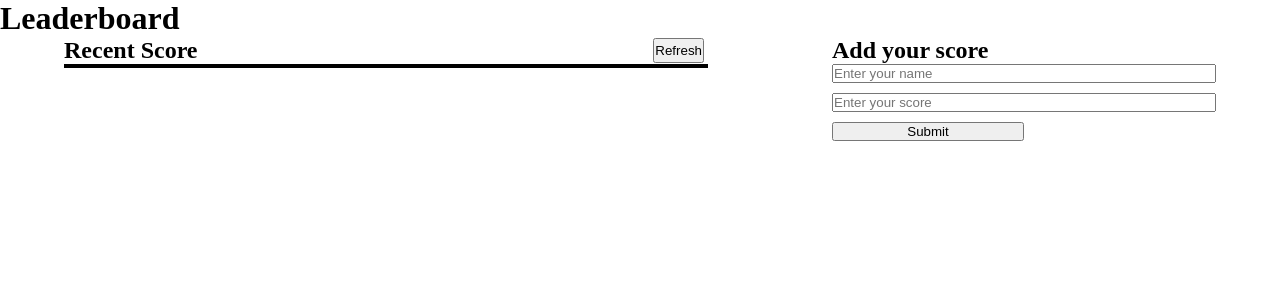
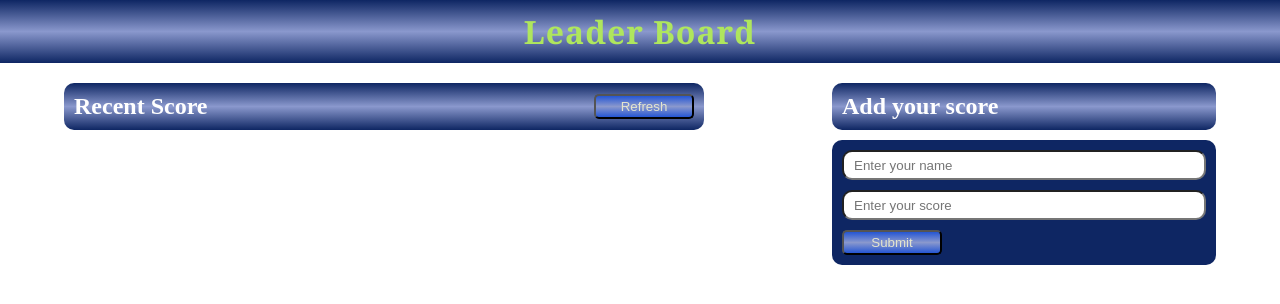
Before and after one commit to Nahid1911/LeadersBoard, a website built with webpack: page src/index.html in a window 1280 px wide. Built offline with nearby package versions, Linux system fonts and the light colour scheme; no server answers.

Commit message:
add style in the leaders boart

```diff
--- a/src/index.html
+++ b/src/index.html
@@ -6,7 +6,7 @@
   <title>Leaderboard</title>
 </head>
 <body>
-  <h1>Leaderboard</h1>
+  <h1>Leader Board</h1>
   <main class="mainContainer">
     <div class="scoreBoard">
       <div class="textAndRefresh">
@@ -20,7 +20,7 @@
       <form id="scoreForm" class="scoreForm">
         <input type="text" id="nameInput" placeholder="Enter your name" />
         <input type="number" id="scoreInput" placeholder="Enter your score" />
-        <button type="button" id="submit">Submit</button>
+        <button type="button" class="btnAll" id="submit">Submit</button>
       </form>
     </div>
   </main>
--- a/src/index.js
+++ b/src/index.js
@@ -4,11 +4,10 @@ import { saveScore, fetchScores } from './localStorage';
 
 const displayLeaderboard = (data) => {
   const leadersBoard = document.getElementById('leaderboard');
+  leadersBoard.innerHTML = '';
   const table = document.createElement('table')
-  leadersBoard.appendChild(table);
   const tbody = document.createElement('tbody');
   tbody.className = "tBody";
-  table.innerHTML = '';
 
   const scores = data.result;
 
@@ -18,6 +17,7 @@ const displayLeaderboard = (data) => {
     tbody.appendChild(row);
   });
 
+  leadersBoard.appendChild(table);
   table.appendChild(tbody);
 };
 
@@ -34,3 +34,6 @@ document.getElementById('submit').addEventListener('click', async () => {
   document.getElementById('nameInput').value = '';
   document.getElementById('scoreInput').value = '';
 });
+
+const data = await fetchScores();
+displayLeaderboard(data);
--- a/src/localStorage.js
+++ b/src/localStorage.js
@@ -5,8 +5,6 @@ const fetchScores = async () => {
   try {
     const response = await fetch(`${apiURL}/games/${gameId}/scores`);
     const data = await response.json();
-
-    console.log(data);
     return data;
   } catch (error) {
     console.error('Error fetching scores:', error);
--- a/src/style.css
+++ b/src/style.css
@@ -1,6 +1,21 @@
 * {
   margin: 0;
   padding: 0;
+  box-sizing: border-box;
+}
+
+h1 {
+  background: linear-gradient(rgb(14 38 99), #8a98cd, rgb(14 38 99));
+  color: #e4e5ce;
+  margin-bottom: 20px;
+  text-align: center;
+  padding: 10px 0;
+  font-family: Georgia, 'Times New Roman', Times, serif;
+  letter-spacing: 1px;
+}
+
+h1:hover {
+  color: rgb(175, 230, 93);
 }
 
 .mainContainer {
@@ -13,30 +28,69 @@
   display: flex;
   flex-direction: column;
   justify-content: space-around;
+  background-color: rgb(14 38 99);
+  padding: 10px;
+  border-radius: 10px;
 }
 
 .scoreForm > input {
   margin-bottom: 10px;
+  height: 30px;
+  padding: 10px;
+  border-radius: 10px;
+  outline: none;
 }
 
 .scoreForm > button {
-  width: 50%;
+  width: 100px;
 }
 
 table {
   width: 100%;
+  padding: 5px;
+  background-color: rgb(14 38 99);
+  display: flex;
+  flex-direction: column;
+  justify-content: center;
+  border-radius: 10px;
 }
 
 .leaderboard > .tbody {
   width: 100%;
+  display: flex;
+  flex-direction: column;
+  justify-content: center;
 }
 
 tbody > tr {
   width: 100%;
+  height: 30px;
+  padding: 8px;
+  display: flex;
+  align-items: center;
+  margin: 8px 0;
+  background-color: rgb(150 228 240);
+  border-radius: 8px;
+  color: #2a2aa5;
+  font-weight: 700;
+}
+
+.inputFieldContainer > h2 {
+  background: linear-gradient(rgb(14 38 99), #8a98cd, rgb(14 38 99));
+  color: #fff;
+  margin-bottom: 10px;
+  border-radius: 10px;
+  padding: 10px;
 }
 
 tbody > tr:nth-child(even) {
-  background-color: rgb(180, 178, 176);
+  background-color: rgb(82, 200, 236);
+}
+
+tbody > tr:hover {
+  background: linear-gradient(rgb(7, 142, 163), #a3eaa3, rgb(7, 142, 163));
+  color: #065c1d;
+  box-shadow: 0 5px 10px;
 }
 
 .scoreBoard {
@@ -48,7 +102,6 @@ tbody > tr:nth-child(even) {
 }
 
 .leaderboard {
-  border: 2px solid black;
   width: 100%;
 }
 
@@ -57,8 +110,23 @@ tbody > tr:nth-child(even) {
   flex-direction: row;
   justify-content: space-between;
   align-items: center;
+  background: linear-gradient(rgb(14 38 99), #8a98cd, rgb(14 38 99));
+  color: #fff;
+  border-radius: 10px;
+  padding: 10px;
+  margin-bottom: 10px;
 }
 
 .btnAll {
   height: 25px;
+  width: 100px;
+  border-radius: 5px;
+  background: linear-gradient(rgb(37, 86, 211), #8a98cd, rgb(37, 86, 211));
+  color: #e4e5ce;
 }
+
+.btnAll:hover {
+  background: linear-gradient(rgb(14 38 99), #8a98cd, rgb(14 38 99));
+  height: 25px;
+  color: rgb(102, 225, 149);
+}
```
Also changed, not shown: dist/index.html, dist/main.js.
